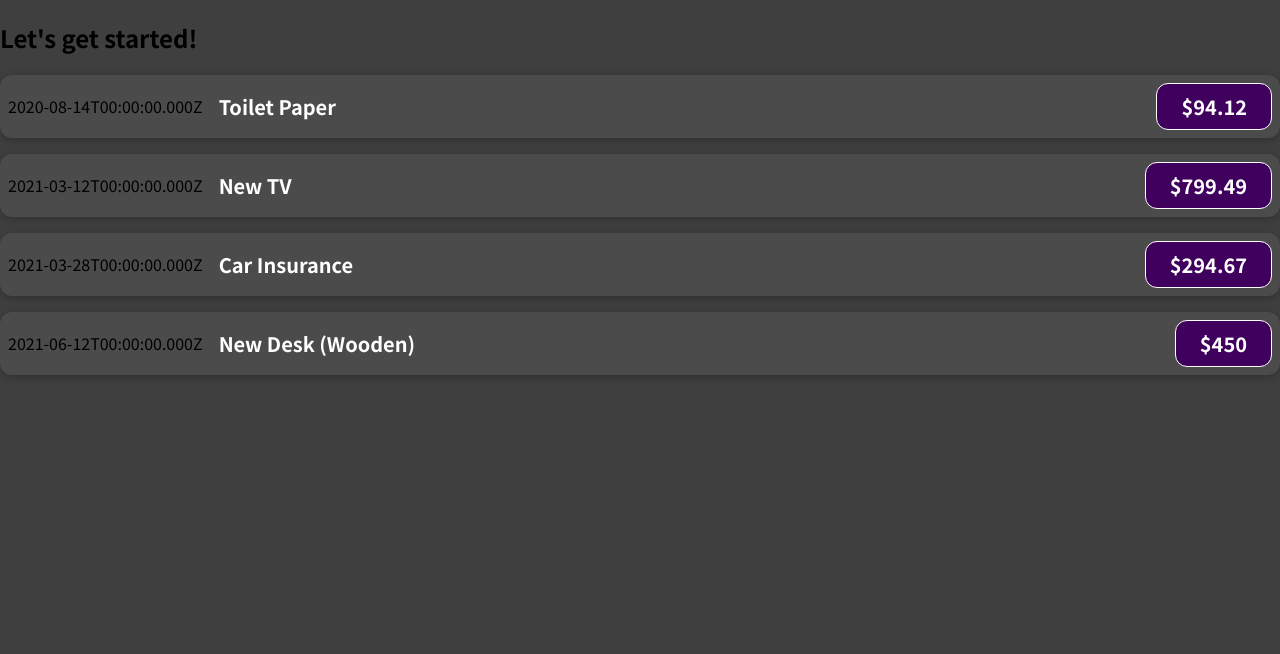
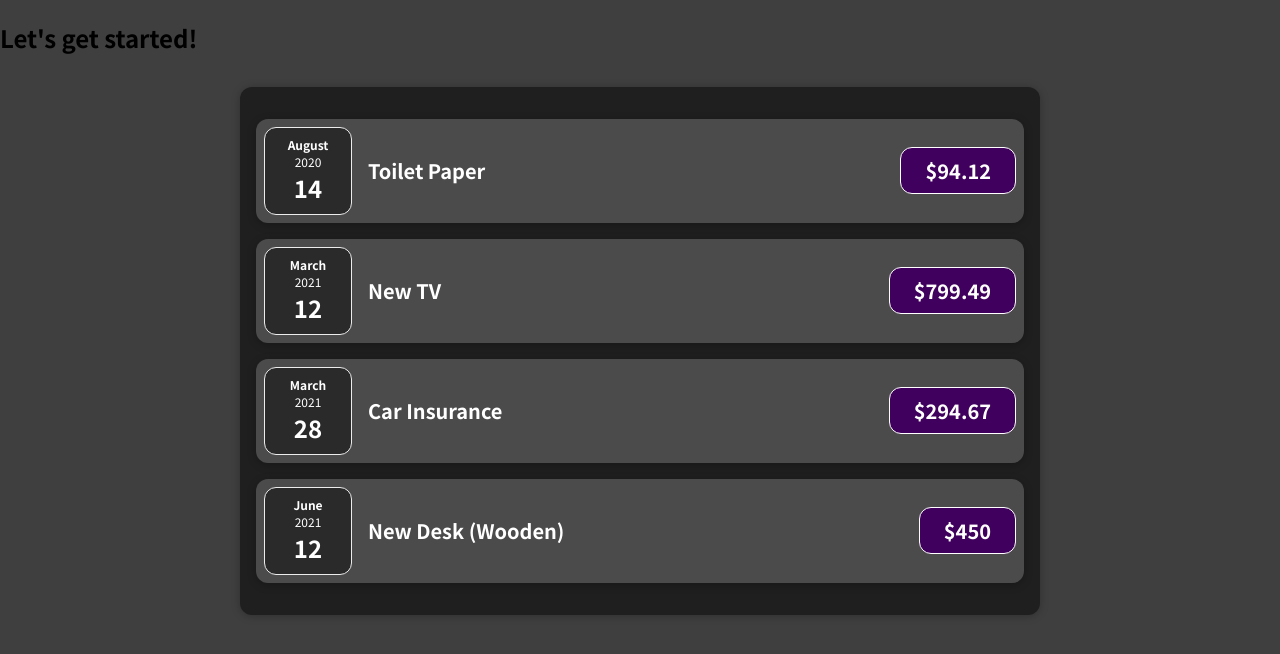
Before and after one commit to icarodebarros/react-c-g-FirstApp, a React (Create React App) app: page / in a window 1280 px wide. Shown: the top 654 px of the page. Built offline with nearby package versions, Linux system fonts and the light colour scheme.

Commit message:
Splitting code into multiple components

```diff
--- a/src/App.js
+++ b/src/App.js
@@ -1,4 +1,4 @@
-import ExpenseItem from './components/ExpenseItem';
+import Expenses from './components/Expenses';
 
 function App() {
   const expenses = [
@@ -26,26 +26,7 @@
   return (
     <div>
       <h2>Let's get started!</h2>
-      <ExpenseItem
-        title={expenses[0].title}
-        amount={expenses[0].amount}
-        date={expenses[0].date}
-      ></ExpenseItem>
-      <ExpenseItem
-        title={expenses[1].title}
-        amount={expenses[1].amount}
-        date={expenses[1].date}
-      ></ExpenseItem>
-      <ExpenseItem
-        title={expenses[2].title}
-        amount={expenses[2].amount}
-        date={expenses[2].date}
-      ></ExpenseItem>
-      <ExpenseItem
-        title={expenses[3].title}
-        amount={expenses[3].amount}
-        date={expenses[3].date}
-      ></ExpenseItem>
+      <Expenses items={expenses} />
     </div>
   );
 }
--- /dev/null
+++ b/src/components/ExpenseDate.css
@@ -0,0 +1,26 @@
+.expense-date {
+  display: flex;
+  flex-direction: column;
+  width: 5.5rem;
+  height: 5.5rem;
+  border: 1px solid #ececec;
+  background-color: #2a2a2a;
+  color: white;
+  border-radius: 12px;
+  align-items: center;
+  justify-content: center;
+}
+
+.expense-date__month {
+  font-size: 0.75rem;
+  font-weight: bold;
+}
+
+.expense-date__year {
+  font-size: 0.75rem;
+}
+
+.expense-date__day {
+  font-size: 1.5rem;
+  font-weight: bold;
+}
--- /dev/null
+++ b/src/components/ExpenseDate.js
@@ -0,0 +1,17 @@
+import './ExpenseDate.css';
+
+function ExpenseDate(props) {
+  const month = props.date.toLocaleString('en-US', { month: 'long' });
+  const day = props.date.toLocaleString('en-US', { day: '2-digit' });
+  const year = props.date.getFullYear();
+
+  return (
+    <div className="expense-date">
+      <div className="expense-date__month">{month}</div>
+      <div className="expense-date__year">{year}</div>
+      <div className="expense-date__day">{day}</div>
+    </div>
+  );
+}
+
+export default ExpenseDate;
--- a/src/components/ExpenseItem.js
+++ b/src/components/ExpenseItem.js
@@ -1,9 +1,10 @@
+import ExpenseDate from './ExpenseDate';
 import './ExpenseItem.css';
 
 function ExpenseItem(props) {
   return (
     <div className='expense-item'>
-      <div>{props.date.toISOString()}</div>
+      <ExpenseDate date={props.date} />
       <div className='expense-item__description'>
         <h2>{props.title}</h2>
         <div className='expense-item__price'>${props.amount}</div>
--- /dev/null
+++ b/src/components/Expenses.css
@@ -0,0 +1,9 @@
+.expenses {
+  padding: 1rem;
+  background-color: rgb(31, 31, 31);
+  margin: 2rem auto;
+  width: 50rem;
+  max-width: 95%;
+  border-radius: 12px;
+  box-shadow: 0 1px 8px rgba(0, 0, 0, 0.25);
+}
--- /dev/null
+++ b/src/components/Expenses.js
@@ -0,0 +1,31 @@
+import ExpenseItem from './ExpenseItem';
+import './Expenses.css';
+
+function Expenses(props) {
+  return (
+    <div className="expenses">
+      <ExpenseItem
+        title={props.items[0].title}
+        amount={props.items[0].amount}
+        date={props.items[0].date}
+      />
+      <ExpenseItem
+        title={props.items[1].title}
+        amount={props.items[1].amount}
+        date={props.items[1].date}
+      />
+      <ExpenseItem
+        title={props.items[2].title}
+        amount={props.items[2].amount}
+        date={props.items[2].date}
+      />
+      <ExpenseItem
+        title={props.items[3].title}
+        amount={props.items[3].amount}
+        date={props.items[3].date}
+      />
+    </div>
+  );
+}
+
+export default Expenses;
```
